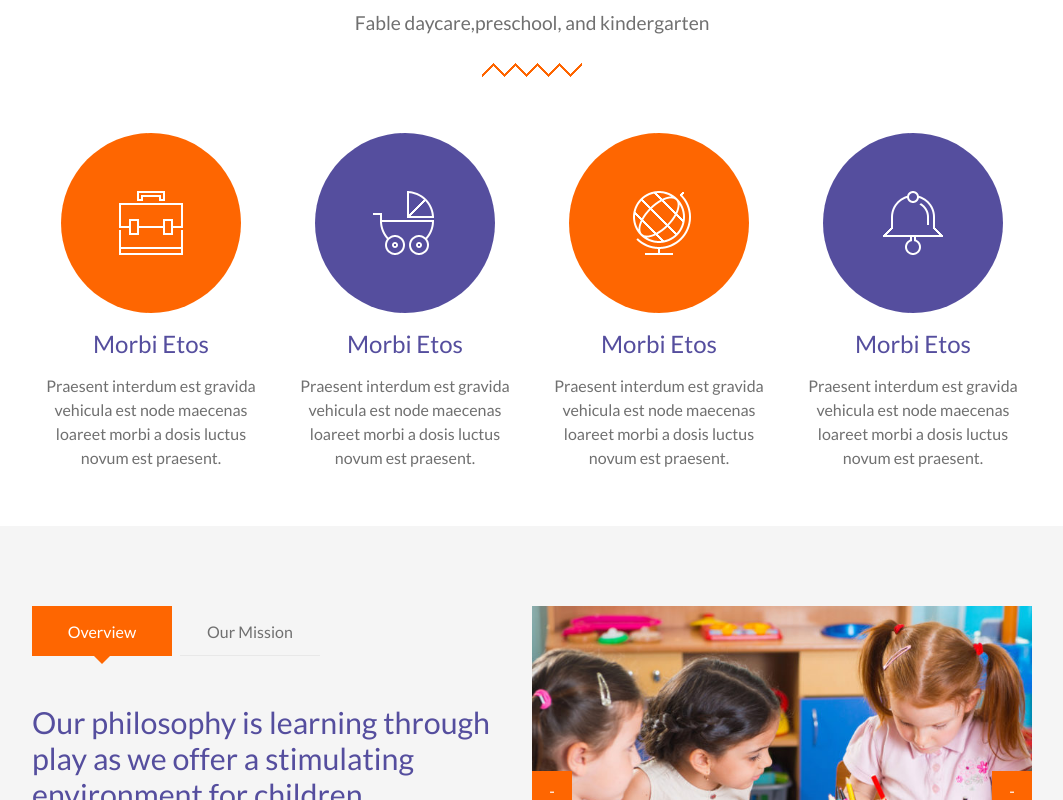
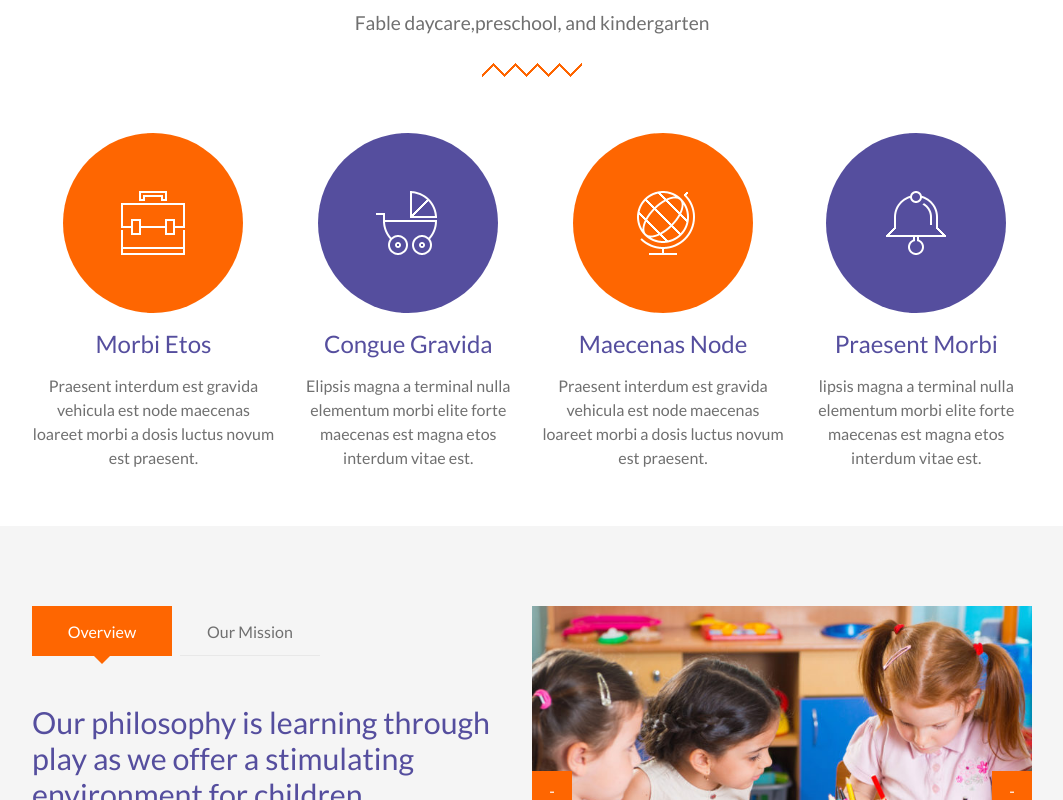
Before and after one commit to Paolo4690/proj-html-vuejs, a Vue app: page / in a window 1280 px wide. Shown: the part 740-1540 px from the top of the page, without its empty margins (108-1171 px from the left). Built offline with nearby package versions, Linux system fonts and the light colour scheme.

Commit message:
add dati per v-for

```diff
--- a/src/components/main/MainFirstParallax.vue
+++ b/src/components/main/MainFirstParallax.vue
@@ -3,40 +3,13 @@
     <div class="container">
       <div class="cont-list-circle">
         <ul>
-          <li>
+          <li v-for="item in list" :key="item.title">
             <div class="circle cir-border">
-              <span>507</span>
+              <span>{{ item.num }}</span>
             </div>
             <div class="cont-text">
-              <h4>Our Pupils</h4>
-              <p>Pulvinar forte maestro node terminal est elipsis prism.</p>
-            </div>
-          </li>
-          <li>
-            <div class="circle cir-border">
-              <span>235</span>
-            </div>
-            <div class="cont-text">
-              <h4>Teaching Hours</h4>
-              <p>Elipsis morbi nulla a metro interdum vitae elite.</p>
-            </div>
-          </li>
-          <li>
-            <div class="circle cir-border">
-              <span>100%</span>
-            </div>
-            <div class="cont-text">
-              <h4>Satisfied Parents</h4>
-              <p>Elementum pulvinar detos diaspis movum blandit.</p>
-            </div>
-          </li>
-          <li>
-            <div class="circle cir-border">
-              <span>1050</span>
-            </div>
-            <div class="cont-text">
-              <h4>Meals Per Year</h4>
-              <p>Pulvinar forte maestro node terminal est elipsis prism.</p>
+              <h4>{{ item.title }}</h4>
+              <p>{{ item.text }}</p>
             </div>
           </li>
         </ul>
@@ -48,6 +21,32 @@
 <script>
 export default {
   name: 'MainFirstParallax',
+  data() {
+    return {
+      list: [
+        {
+          title: 'Our Pupils',
+          text: 'Pulvinar forte maestro node terminal est elipsis prism.',
+          num: '507'
+        },
+        {
+          title: 'Teaching Hours',
+          text: 'Elipsis morbi nulla a metro interdum vitae elite.',
+          num: '235'
+        },
+        {
+          title: 'Satisfied Parents',
+          text: 'Elementum pulvinar detos diaspis movum blandit.',
+          num: '100%'
+        },
+        {
+          title: 'Meals Per Year',
+          text: 'Pulvinar forte maestro node terminal est elipsis prism.',
+          num: '1050'
+        },
+      ]
+    }
+  }
 
 }
 </script>
--- a/src/components/main/MainWelcome.vue
+++ b/src/components/main/MainWelcome.vue
@@ -7,40 +7,13 @@
     </div>
     <div class="cont-list-circle">
       <ul>
-        <li>
-          <div class="circle even">
-            <img src="../../assets/img/main/icon/schoolbag_alt.png" alt="">
+        <li v-for="item in list" :key="item.title">
+          <div class="circle">
+            <img :src="item.img" alt="">
           </div>
           <div class="cont-text">
-            <h4>Morbi Etos</h4>
-            <p>Praesent interdum est gravida vehicula est node maecenas loareet morbi a dosis luctus novum est praesent.</p>
-          </div>
-        </li>
-        <li>
-          <div class="circle odd">
-            <img src="../../assets/img/main/icon/stroller_alt.png" alt="">
-          </div>
-          <div class="cont-text">
-            <h4>Morbi Etos</h4>
-            <p>Praesent interdum est gravida vehicula est node maecenas loareet morbi a dosis luctus novum est praesent.</p>
-          </div>
-        </li>
-        <li>
-          <div class="circle even">
-            <img src="../../assets/img/main/icon/globe_alt.png" alt="">
-          </div>
-          <div class="cont-text">
-            <h4>Morbi Etos</h4>
-            <p>Praesent interdum est gravida vehicula est node maecenas loareet morbi a dosis luctus novum est praesent.</p>
-          </div>
-        </li>
-        <li>
-          <div class="circle odd">
-            <img src="../../assets/img/main/icon/bell_alt.png" alt="">
-          </div>
-          <div class="cont-text">
-            <h4>Morbi Etos</h4>
-            <p>Praesent interdum est gravida vehicula est node maecenas loareet morbi a dosis luctus novum est praesent.</p>
+            <h4>{{ item.title }}</h4>
+            <p>{{ item.text }}</p>
           </div>
         </li>
       </ul>
@@ -49,9 +22,39 @@
 </template>
 
 <script>
+import img1 from '../../assets/img/main/icon/schoolbag_alt.png'
+import img2 from '../../assets/img/main/icon/stroller_alt.png'
+import img3 from '../../assets/img/main/icon/globe_alt.png'
+import img4 from '../../assets/img/main/icon/bell_alt.png'
+
 export default {
   name: 'MainWelcome',
-
+  data() {
+    return {
+      list: [
+        {
+          img: img1,
+          title: 'Morbi Etos',
+          text: 'Praesent interdum est gravida vehicula est node maecenas loareet morbi a dosis luctus novum est praesent.'
+        },
+        {
+          img: img2,
+          title: 'Congue Gravida',
+          text: 'Elipsis magna a terminal nulla elementum morbi elite forte maecenas est magna etos interdum vitae est.'
+        },
+        {
+          img: img3,
+          title: 'Maecenas Node',
+          text: 'Praesent interdum est gravida vehicula est node maecenas loareet morbi a dosis luctus novum est praesent.'
+        },
+        {
+          img: img4,
+          title: 'Praesent Morbi',
+          text: 'lipsis magna a terminal nulla elementum morbi elite forte maecenas est magna etos interdum vitae est.'
+        },
+      ]
+    }
+  }
 }
 </script>
 
@@ -64,6 +67,12 @@ section#welcome {
         display: flex;
         justify-content: space-between;
         gap: 1rem;
+        li:nth-of-type(2n + 1) .circle {
+          background-color: $color-secondary;
+        }
+        li:nth-of-type(2n + 2) .circle {
+          background-color: $color-primary;
+        }
         li {
           display: flex;
           flex-direction: column;
```
